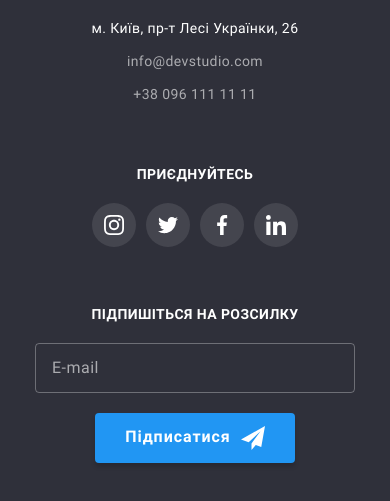
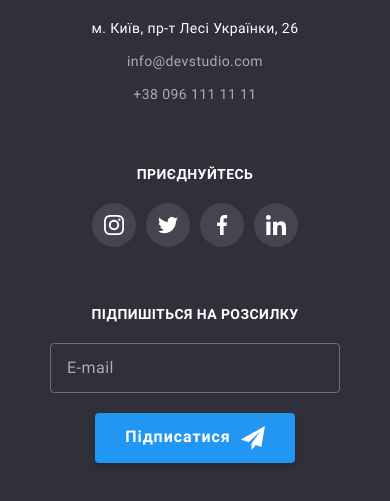
Before and after one commit to HannaVakulenko/goit-markup-hw-08, a plain HTML site: page index.html in a window 390 px wide. Shown: the part 4594-5095 px from the top of the page. Drawn offline with Linux system fonts and the light colour scheme; files whose address does not match are found by name.

Commit message:
Fixed adaptive HW#8
1. Bg image Hero - ../
2. Padding-top in section Work = 0
3. text-aling in footer in desktop screen not center
4. Font-size in header contacts: for mobile and tablet = 12px, for desktop 14 px.
5. height for label in filters 38 px
6. text-align for feature titles in mobile screen - center
7. width subscribe__input in footer 290px

```diff
--- a/sass/layout/_footer.scss
+++ b/sass/layout/_footer.scss
@@ -121,7 +121,7 @@
       outline: transparent;
 
       @media screen and (max-width: 480px) {
-        width: 320px;
+        width: 290px;
       }
 
       @include tablet {
```
Also changed, not shown: css/main.css, css/main.min.css.
